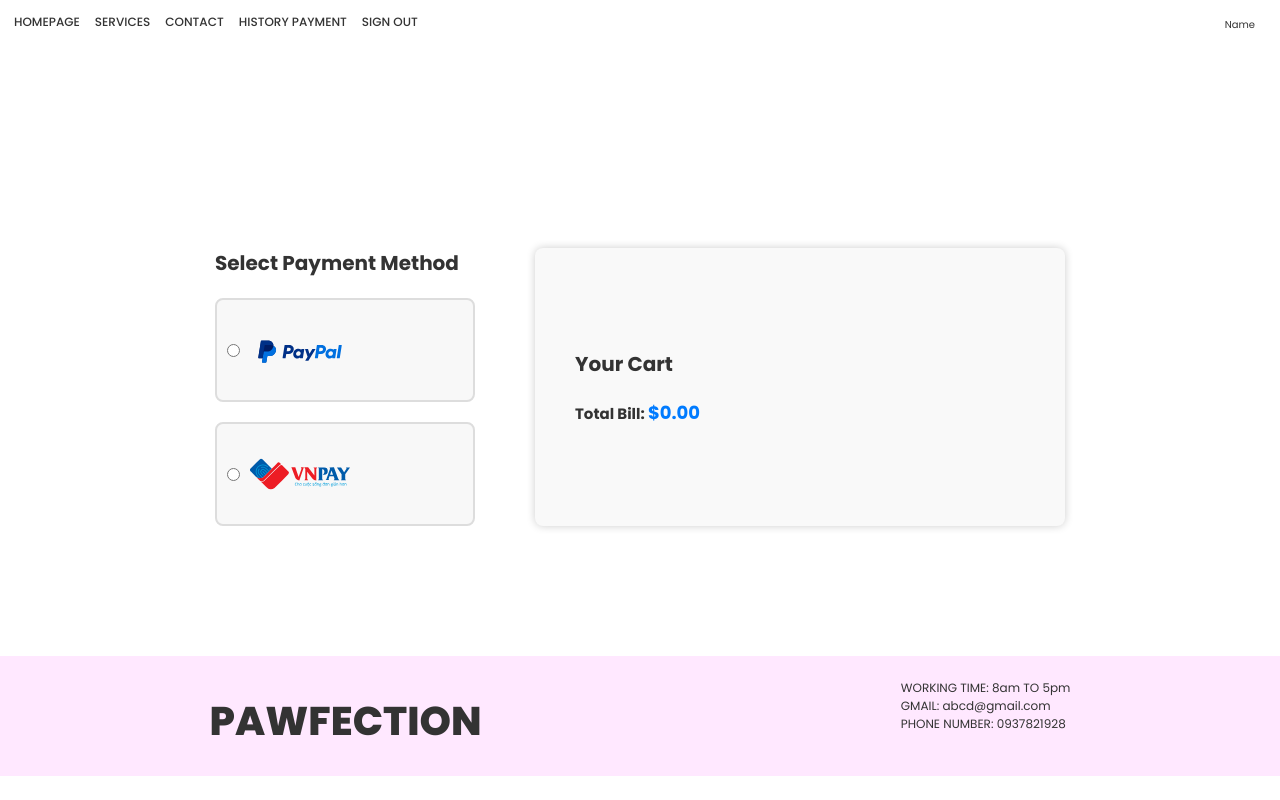
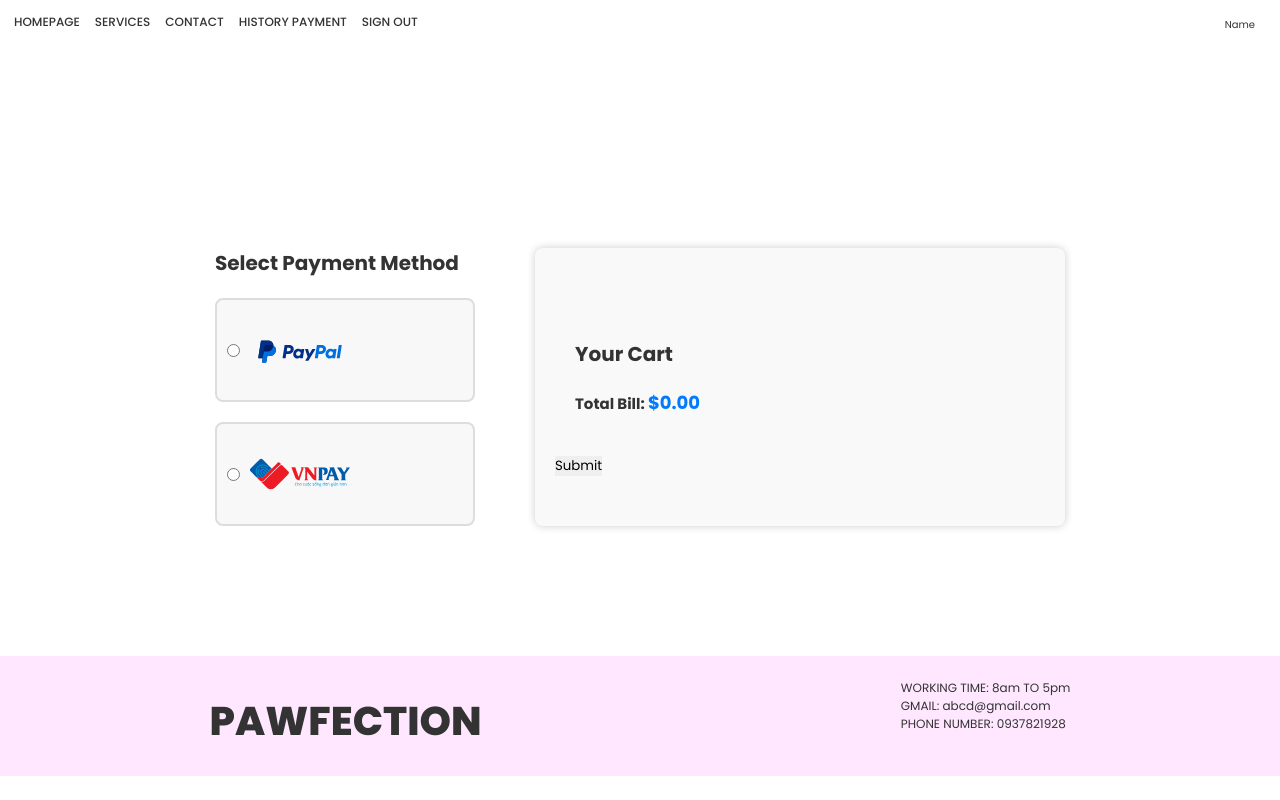
Before and after one commit to hoangpham23/PetSpa, a React (Create React App) app: page /payment in a window 1280 px wide. Built offline with nearby package versions, Linux system fonts and the light colour scheme.

Commit message:
ChangeLayoutForCart

```diff
--- a/src/App.js
+++ b/src/App.js
@@ -20,6 +20,7 @@ import InfoPet from "./pages/info-pet/InfoPet.js";
 import ChooseService from "./pages/choose-service/ChooseService.js";
 import ChooseTime2 from "./pages/choose-time/ChooseTime.js";
 import Payment from "./pages/payment/Payment.js";
+import SuccessfullyPayment from "./pages/payment/SuccessfullyPayment.js";
 
 function App() {
   return (
@@ -38,7 +39,11 @@ function App() {
         <Route path="/choose-pet" element={<ChoosePet />}></Route>
         <Route path="/info-pet" element={<InfoPet />}></Route>
         <Route path="/appointment/service" element={<ChooseService />}></Route>
-        <Route path="/payment" element={<Payment />}></Route>
+        <Route path="/payment" element={<Payment />}></Route>\
+        <Route
+          path="/successfully-payment"
+          element={<SuccessfullyPayment />}
+        ></Route>
       </Routes>
     </Router>
   );
--- a/src/pages/choose-time/CartService/Cart_style.module.css
+++ b/src/pages/choose-time/CartService/Cart_style.module.css
@@ -23,7 +23,7 @@
 }
 
 .cart_items ul {
-  list-style-type: none;
+  /* list-style-type: none; */
   padding: 0;
   margin: 0;
   /* font-family: "Arial", sans-serif; */
--- a/src/pages/choose-time/ChooseTime.js
+++ b/src/pages/choose-time/ChooseTime.js
@@ -7,6 +7,7 @@ import ChooseTimeBox from "./ChooseTimeBox/ChooseTimeBox";
 import Cart from "./CartService/Cart";
 import Footer from "../../components/footer/footer";
 import moment from "moment";
+import { useNavigate } from "react-router-dom";
 function ChooseTime2() {
   const { addDays, format } = require("date-fns");
   const today = new Date();
@@ -23,6 +24,7 @@ function ChooseTime2() {
     petId: JSON.parse(localStorage.getItem("petID")),
     depositAmount: JSON.parse(localStorage.getItem("depositAmount")),
   });
+  const navigate = useNavigate();
   useEffect(() => {
     const accountData = localStorage.getItem("account");
     if (accountData) {
@@ -97,9 +99,9 @@ function ChooseTime2() {
         }
       );
 
-      console.log(response);
-      console.log(response.status);
-      console.log(response.data);
+      if (response.status === 201) {
+        navigate("/payment");
+      }
     } catch (error) {
       console.log(error);
     }
--- a/src/pages/payment/Payment.js
+++ b/src/pages/payment/Payment.js
@@ -16,6 +16,7 @@ function Payment() {
     customerID: "",
     amount: "",
     paymentMethod: "",
+    petID: "",
   });
   useEffect(() => {
     const accountData = localStorage.getItem("account");
@@ -28,6 +29,7 @@ function Payment() {
     setPayment((payment) => ({
       ...payment,
       amount: localStorage.getItem("depositAmount"),
+      petID: localStorage.getItem("petID"),
     }));
   }, []);
   function handleCheckboxChange(event) {
@@ -43,16 +45,21 @@ function Payment() {
         customerID: customerID,
         amount: payment.amount,
         paymentMethod: paymentMethod,
+        petID: payment.petID,
       });
       const url = response.data;
       const urlParams = new URLSearchParams(url);
       const status = urlParams.get("status");
       if (status === "successful") {
         navigate("/successfully-payment");
+      } else if (status === "canceled") {
+        setMsg("The payment has been canceled !!!");
       } else {
-        setMsg("The payment has been canceled !!!");
+        setMsg("System error !!!");
       }
-    } catch {}
+    } catch (error) {
+      console.log(error);
+    }
   }
 
   return (
@@ -84,6 +91,9 @@ function Payment() {
           <div className="checkout-summary">
             <Cart />
             <p className="msg">{msg}</p>
+            <button type="submit" onClick={handleSubmit}>
+              Submit
+            </button>
           </div>
         </div>
       </div>
--- a/src/pages/payment/SuccessfullyPayment.js
+++ b/src/pages/payment/SuccessfullyPayment.js
@@ -0,0 +1,9 @@
+function SuccessfullyPayment() {
+  return (
+    <div>
+      <h1>SUCESSFULLY PAYMENT</h1>
+    </div>
+  );
+}
+
+export default SuccessfullyPayment;
```
